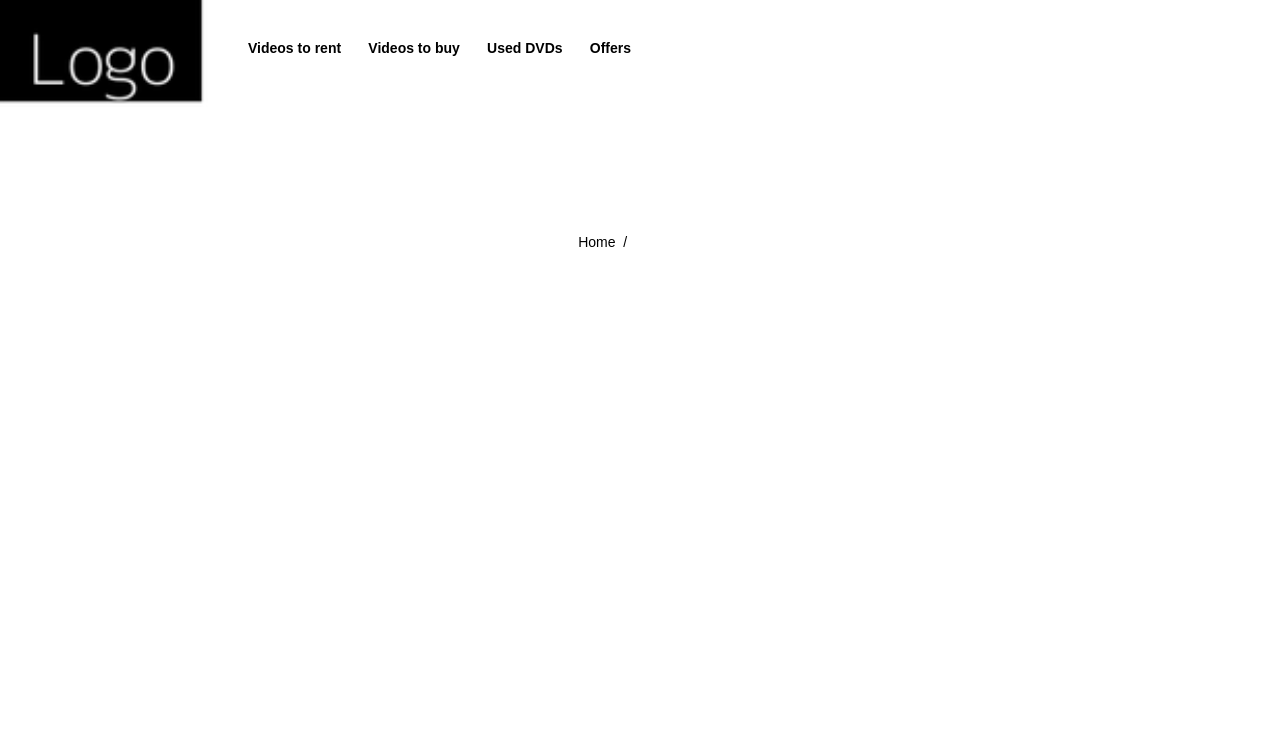
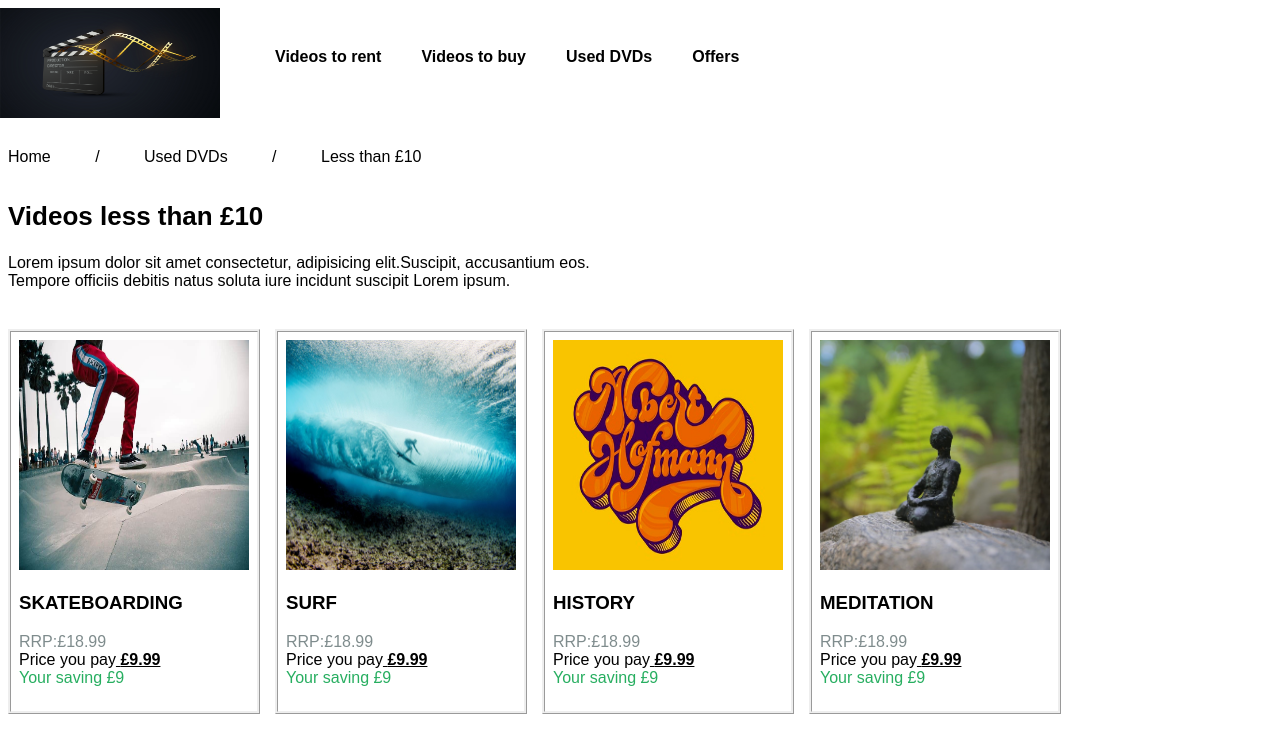
Before and after one commit to ilyesselkahia/ilyess-el-kahia, a PHP site: page / in a window 1280 px wide. Shown: the top 753 px of the page. Run offline with PHP 8.4, Linux system fonts and the light colour scheme.

Commit message:
Livrable Desktop

```diff
--- a/HTML CSS/Page d'accueil du magasin de vidéo/index.html
+++ b/HTML CSS/Page d'accueil du magasin de vidéo/index.html
@@ -1,74 +1,86 @@
 <!DOCTYPE html>
 <html lang = "en">
     <head>
-        <title>Boutique en ligne de vidéo</title>
+        <meta charset="UTF-8">
+        <meta name="viewport" content="width=device-width, initial-scale=1.0">
         <link rel="stylesheet" href="style.css">
-        <meta name="viewport" content="width=device-width, initial-scale=1.0">
+        <title>Online video store</title>
+    </head>
 
-        <style>
-          header,
-          nav,
-          section,
-          footer {
-            /* background: #659494; */
-            border-radius: 5px;
-            /* color: white; */
-            font-family: arial, sans-serif;
-            font-size: 30px;
-            /* text-align: center; */
-            padding: 30px;
-            margin-bottom: 20px;
-          }
-          /* header:before,
-          nav:before,
-          section:before,
-          footer:before {
-            content: '<';
-          }
-          header:after,
-          nav:after,
-          section:after,
-          footer:after {
-            content: '>';
-          } */
-
-
-        </style>
-    </head>
     <body>
 
           <header>
 
-<img src="logo.png" alt="logo">
-
+            <img src="/img/Magasin de vidéo.jpg" alt="Logo" class="Logo">
             <ul>
-  <strong>
-  <li>Videos to rent &nbsp; &nbsp; &nbsp;</li>
-  <li>Videos to buy &nbsp; &nbsp; &nbsp;</li>
-  <li>Used DVDs &nbsp; &nbsp; &nbsp;</li>
-  <li>Offers</li>
-  </strong>
+              <li><a href="#">Videos to rent</a></li>
+              <li><a href="#">Videos to buy</a></li>
+              <li><a href="#">Used DVDs</a></li>
+              <li><a href="#">Offers</a></li>
             </ul>
 
           </header>
 
-       <nav>
-         <ul>
-           <li>Home &nbsp;/&nbsp;</li>
-         </ul>
+            <nav class="navbar">
 
-
+              <ol>
+              <li><a href="#">Home</a></li>
+              <li><a href="#">/</a></li>
+              <li><a href="#">Used DVDs</a></li>
+              <li><a href="#">/</a></li>
+              <li><a href="#">Less than £10</a></li>
+              </ol>
 
             </nav>
 
-       <section>
+              <section class="container">
 
+                <h1>Videos less than £10</h1>
+                <p>
+                Lorem ipsum dolor sit amet consectetur, adipisicing elit.Suscipit, accusantium eos.<br> Tempore officiis debitis natus soluta iure incidunt suscipit Lorem ipsum.
+                </p>
 
               </section>
 
             <footer>
+              <footer class="affiche">
+                <section class="text-affiche">
+                    <img src="/img/skateboarding.jpg"alt="skate" class="affiche-img">
+                    <h3>SKATEBOARDING</h3>
+                    <p class="price">RRP:£18.99</p>
+                    <p class="pay">Price you pay<u> <strong>£9.99</strong></u> </p>
+                    <p class="saving">Your saving £9</p>
+                </section>
+
+                <section class="text-affiche">
+                    <img src="/img/surf.jpg"alt="surf" class="affiche-img">
+                    <h3>SURF</h3>
+                    <p class="price">RRP:£18.99</p>
+                    <p class="pay">Price you pay<u> <strong>£9.99</strong></u> </p>
+                    <p class="saving">Your saving £9</p>
+                </section>
+
+
+                <section class="text-affiche">
+                    <img src="/img/hofmann.jpg"alt="hofman" class="affiche-img">
+                    <h3>HISTORY</h3>
+                    <p class="price">RRP:£18.99</p>
+                    <p class="pay">Price you pay<u> <strong>£9.99</strong></u> </p>
+                    <p class="saving">Your saving £9</p>
+                </section>
+
+
+                <section class="text-affiche">
+                    <img src="/img/meditation.jpg"alt="meditation" class="affiche-img">
+                    <h3>MEDITATION</h3>
+                    <p class="price">RRP:£18.99</p>
+                    <p class="pay">Price you pay<u> <strong>£9.99</strong></u> </p>
+                    <p class="saving">Your saving £9</p>
+                </section>
+
 
             </footer>
 
     </body>
+
 </html>
--- a/HTML CSS/Page d'accueil du magasin de vidéo/style.css
+++ b/HTML CSS/Page d'accueil du magasin de vidéo/style.css
@@ -1,27 +1,125 @@
-body{
-    margin: -30px;
-    margin-left: -2.5rem;
-    width: fit-content;
+
+
+
+ body{
+  font-family: Arial, Helvetica, sans-serif;
+}
+
+.Logo{
+    width: 220px;
+    padding-right: 15px;
+    height: 110px;
+    cursor: pointer;
+    margin-left: -8px
+}
+
+li{
+  display: inline-block;
+  padding-right: 40px;
+}
+
+ul{
+  display: flex;
+  margin-top: 40px;
+}
+
+header{
+  display: flex;
+}
+
+ul li{
+list-style: none;
+}
+
+a:hover{
+  text-decoration: underline;
+  color: black;
+  font-weight: bold;
+
+
+}
+a{
+  color: black;
+  text-decoration: none;
+  font-weight: bold;
+
+}
+
+.navbar ol li a{
+  color: black;
+  text-decoration: none;
+  font-weight: lighter;
+}
+
+.navbar ol li a:hover{
+  text-decoration: underline;
+}
+
+.navbar{
+  margin-top: 30px;
+  margin-left:-40px;
+
+}
+
+
+.container h1{
+  font-size: 26px;
+  margin-top: 35px;
+
+}
+
+.affiche{
+  display: flex;
+  width: 350px;
+  margin-top: 40px;
 }
 
 
 
-ul{
-    width: auto;
-    float: right;
-    font-size: 14px;
-    margin-top: 40px;
+.text-affiche {
+  margin:14px 15px 0px 0px;
+  padding: 8px;
+  border-style: ridge;
+}
 
+.price{
+  color: #7f8c8d;
+}
 
+.saving{
+  color: #27ae60;
 }
-li{
-    display: inline-block;
-    scroll-margin-right: 10;
+
+.skate{
+  width: 350px;
+  height: 350px;
 
 }
 
+.surf{
+  width: 350px;
+  height: 350px;
+}
 
+.hofman{
+  width: 350px;
+  height: 350px;
+}
 
-img{
-    margin-top: -8px;
+.meditation{
+  width: 350px;
+  height: 350px
 }
+
+.affiche-img{
+  width: 230px;
+  height: 230px;
+}
+
+.price, .pay{
+  margin-bottom: -1rem;
+}
+
+footer{
+  margin-top: -15px;
+}
```
Also changed, not shown: HTML CSS/Page d'accueil du magasin de vidéo/img/Magasin de vidéo.jpg (added), HTML CSS/Page d'accueil du magasin de vidéo/img/hofmann.jpg (added), HTML CSS/Page d'accueil du magasin de vidéo/img/meditation.jpg (added), HTML CSS/Page d'accueil du magasin de vidéo/img/skateboarding.jpg (added), HTML CSS/Page d'accueil du magasin de vidéo/img/surf.jpg (added), HTML CSS/Page d'accueil du magasin de vidéo/logo.png (deleted). Lines whose indentation alone changed are shown as unchanged.
